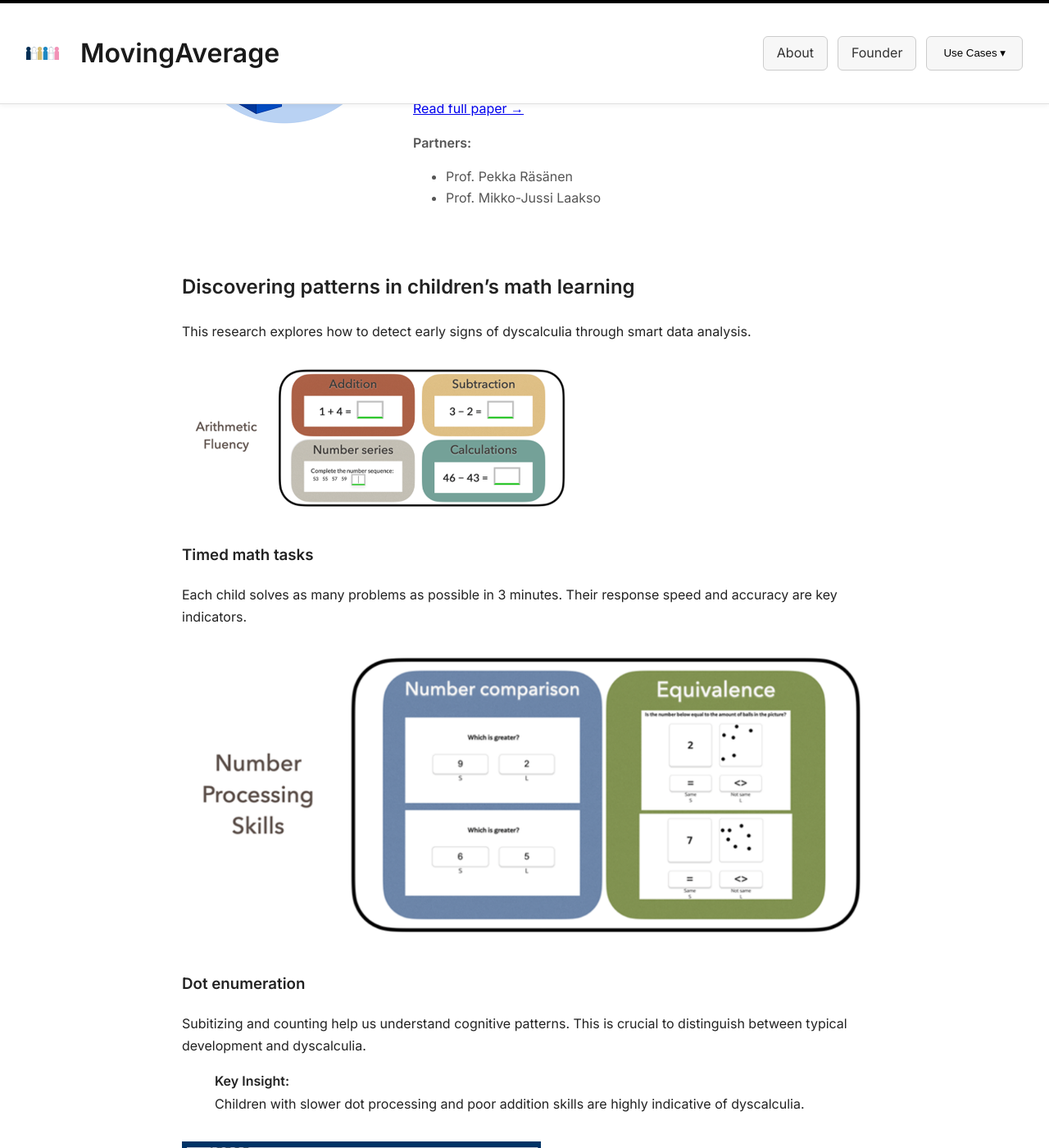
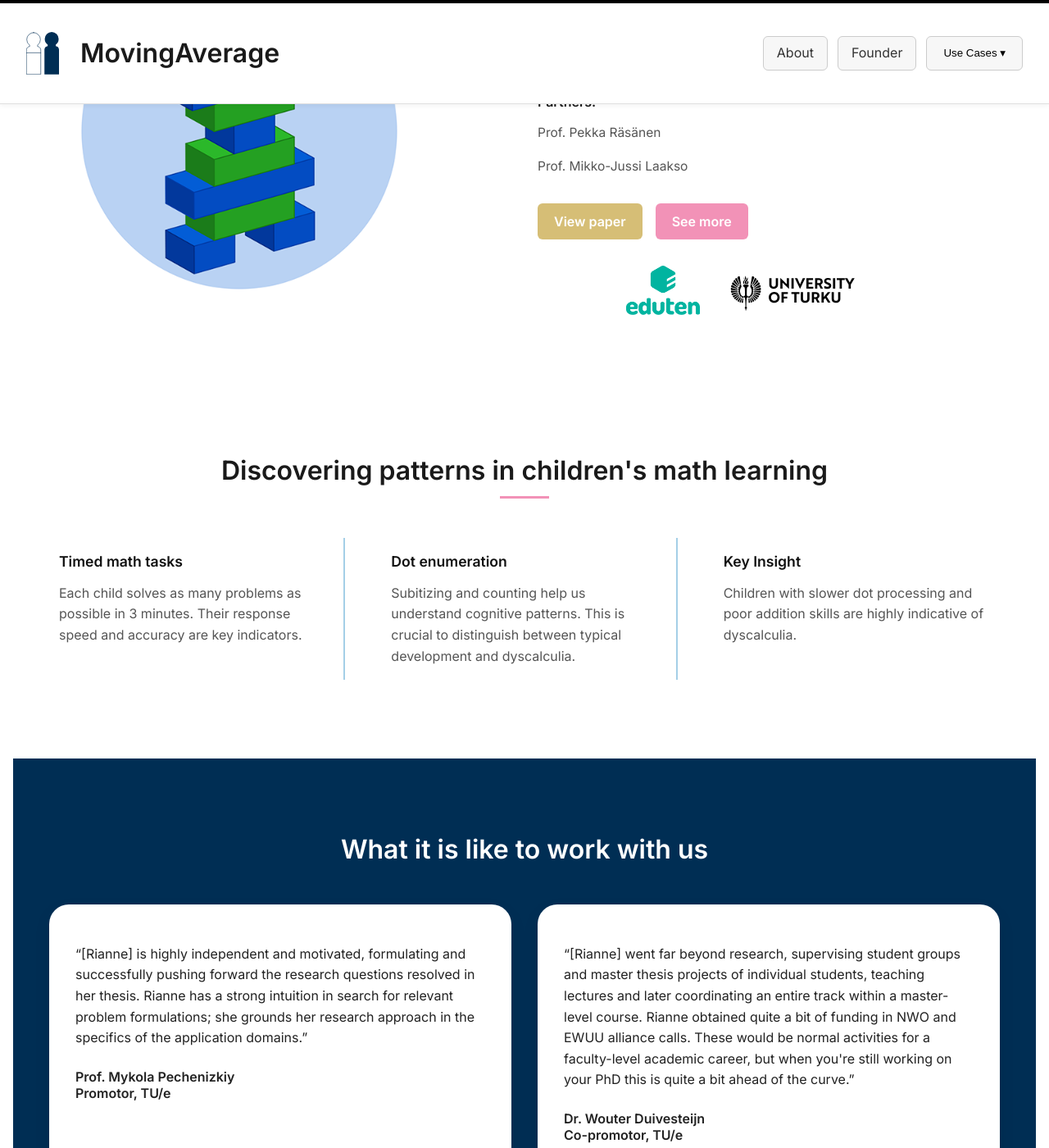
Before and after one commit to moving-average/moving-average.github.io, a Jekyll site: the page built from usecase1.markdown, in a window 1280 px wide and 1400 px high, scrolled down 270 px. Shown: the whole window at 82% size. Built offline with Jekyll 4.4.1, drawn with Linux system fonts in a browser that asks for light colours.

```diff
--- a/usecase1.markdown
+++ b/usecase1.markdown
@@ -1,39 +1,49 @@
 ---
-layout: page
-title: Discovering children with dyscalculia
-image: /assets/img/logo_ville.png
-intro: |
-  **Paper:**
-  Schouten, R.M., Duivesteijn, W., Rasanen, P, Paul, J.M., & Pechenizkiy, M. (2024)
-  [Read full paper →](https://rianneschouten.github.io/pdfs/FUNA_ECMLPKDD_2024.pdf)
+layout: home
+title: Usecase1
 
-  **Partners:**
-  - Prof. Pekka Räsänen
-  - Prof. Mikko-Jussi Laakso
----
+hero_image: /assets/img/logo_ville.png
+hero_alt: Logo image
+hero_image_width: 80%
 
-## Discovering patterns in children's math learning
+info_title: Discovering patterns in children's math learning
+info_blocks:
+  - title: Timed math tasks
+    text: Each child solves as many problems as possible in 3 minutes. Their response speed and accuracy are key indicators.
+  - title: Dot enumeration
+    text: Subitizing and counting help us understand cognitive patterns. This is crucial to distinguish between typical development and dyscalculia.
+  - title: Key Insight
+    text: Children with slower dot processing and poor addition skills are highly indicative of dyscalculia.
 
-This research explores how to detect early signs of dyscalculia through smart data analysis.
-
-![Children's math interface](/assets/img/algebrakit3.png)
-
-### Timed math tasks
-
-Each child solves as many problems as possible in 3 minutes. Their response speed and accuracy are key indicators.
-
-![Timed task](/assets/img/algebrakit1.png)
-
-### Dot enumeration
-
-Subitizing and counting help us understand cognitive patterns. This is crucial to distinguish between typical development and dyscalculia.
-
-> **Key Insight:**
-> Children with slower dot processing and poor addition skills are highly indicative of dyscalculia.
-
-![Dot task](/assets/img/algebrakit4.png)
+testimonials_title: What it is like to work with us
+testimonials:
+  - quote: "“[Rianne] is highly independent and motivated, formulating and successfully pushing forward the research questions resolved in her thesis. Rianne has a strong intuition in search for relevant problem formulations; she grounds her research approach in the specifics of the application domains.”"
+    name: Prof. Mykola Pechenizkiy
+    role: Promotor, TU/e
+    skew: skew-left
+  - quote: "“[Rianne] went far beyond research, supervising student groups and master thesis projects of individual students, teaching lectures and later coordinating an entire track within a master-level course. Rianne obtained quite a bit of funding in NWO and EWUU alliance calls. These would be normal activities for a faculty-level academic career, but when you're still working on your PhD this is quite a bit ahead of the curve.”"
+    name: Dr. Wouter Duivesteijn
+    role: Co-promotor, TU/e
+    skew: skew-right
 
 ---
 
-![Eduten logo](/assets/img/logo_eduten.png)
-![Turku logo](/assets/img/logo_turku.svg)
+## Discovering children with dyscalculia
+
+**Paper:**
+Schouten, R.M., Duivesteijn, W., Rasanen, P, Paul, J.M., & Pechenizkiy, M. (2024)
+[Read full paper →](https://rianneschouten.github.io/pdfs/FUNA_ECMLPKDD_2024.pdf)
+
+**Partners:**
+- Prof. Pekka Räsänen
+- Prof. Mikko-Jussi Laakso
+
+<div class="hero-buttons">
+  <a href="https://rianneschouten.github.io/pdfs/FUNA_ECMLPKDD_2024.pdf" class="hero-btn left">View paper</a>
+  <a href="#api" class="hero-btn right">See more</a>
+</div>
+
+<div class="logo-row">
+  <img src="/assets/img/logo_eduten.png" alt="Eduten" />
+  <img src="/assets/img/logo_turku.svg" alt="Turku" />
+</div>
```
Also changed, not shown: about.markdown (deleted, +0 -14 lines), usecase2.markdown (+37 -15 lines), _layouts/page.html (line endings or trailing spaces).
